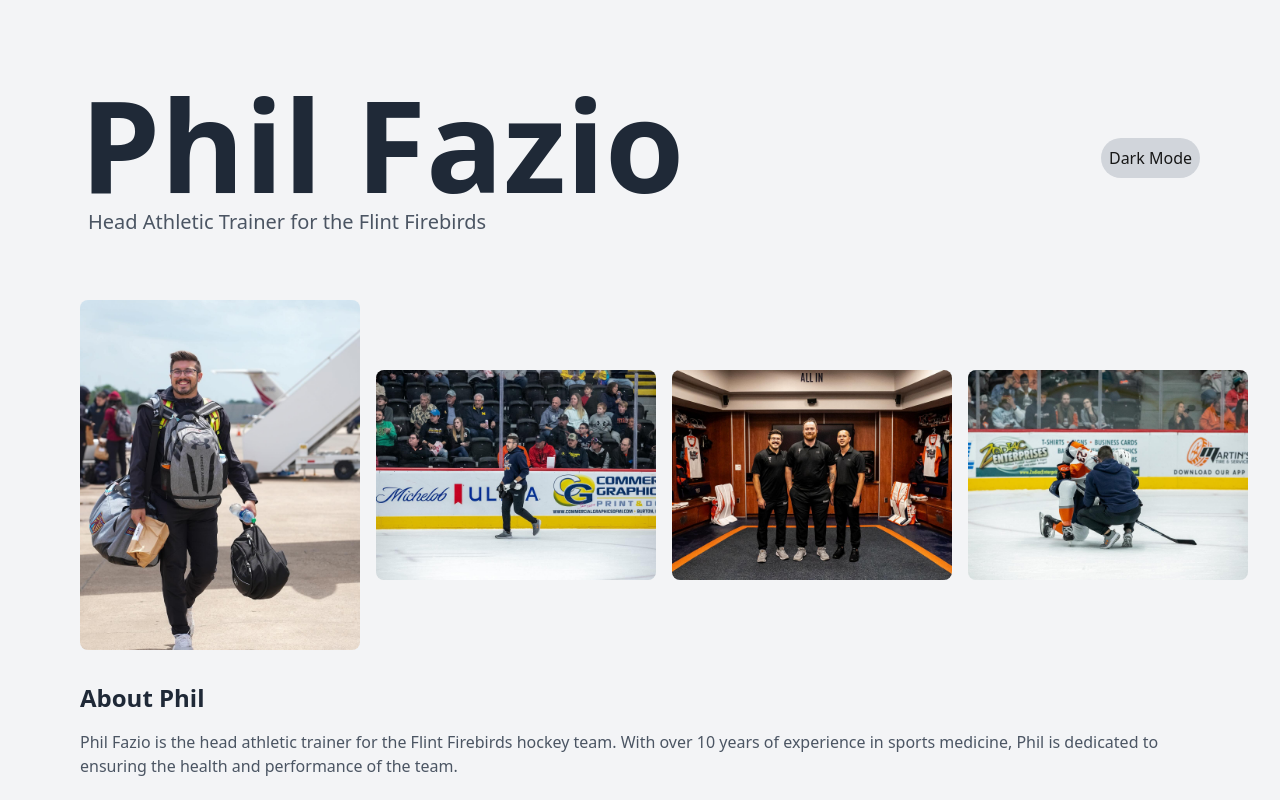
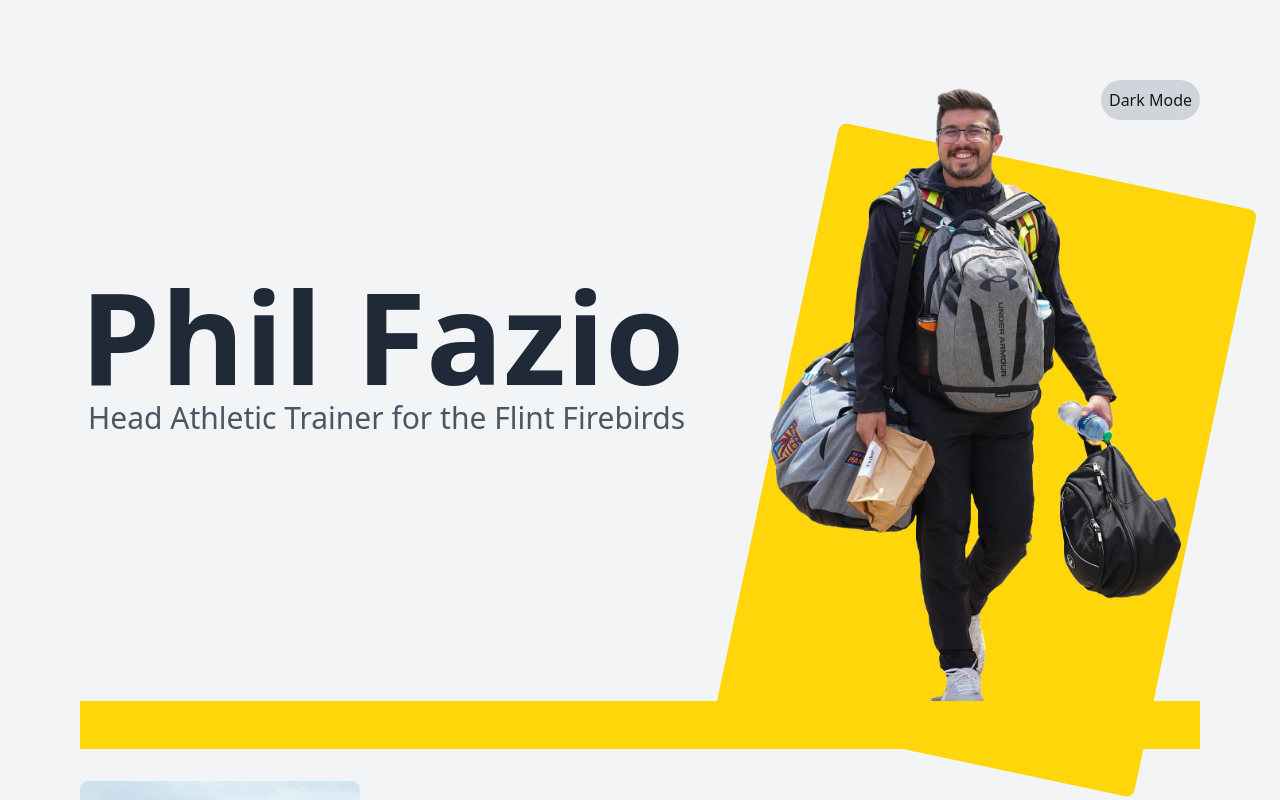
Before and after one commit to Leyden05/Phil, a Next.js app in the folder phil-site/: page / in a window 1280 px wide. Shown: the top 800 px of the page. Built offline with nearby package versions, Linux system fonts and the light colour scheme.

Commit message:
adding sites

```diff
--- a/phil-site/app/page.js
+++ b/phil-site/app/page.js
@@ -19,51 +19,63 @@ export default function Home() {
   };
 
   return (
-    <div className="flex flex-col items-center justify-center min-h-screen p-8 pb-20 gap-16 sm:p-20 bg-gray-100 dark:bg-gray-900 transition-background duration-500">
-      <header className="w-full flex justify-between items-center">
-        <div className="text-left">
+    <div className="flex flex-col items-center justify-center min-h-screen p-8 pb-20 sm:p-20 bg-gray-100 dark:bg-darkBlue transition-background duration-500">
+      <header className="w-full flex justify-between">
+        <div className="text-left z-10 lg:mt-48">
           <h1 className="text-9xl font-bold text-gray-800 dark:text-gray-200 transition-text duration-500">Phil Fazio</h1>
-          <p className="text-xl text-gray-600 dark:text-gray-400 transition-text duration-500 ml-2">Head Athletic Trainer for the Flint Firebirds</p>
+          <p className="text-3xl text-gray-600 dark:text-gray-400 transition-text duration-500 ml-2">Head Athletic Trainer for the Flint Firebirds</p>
         </div>
+        <div className="hidden lg:block absolute top-40 right-20 w-1/3 h-3/4 bg-lightGold rounded-lg transform rotate-12 z-0"></div>
+        <Image
+            className="md:block hidden rounded-lg w-1/2 max-w-[40%] h-3/4 z-10"
+            src="/images/philnobg1.png"
+            alt="Phil Fazio"
+            width={1000}
+            height={1500}
+            priority
+          />
+      </header>
         <button
           onClick={toggleDarkMode}
-          className="p-2 rounded-full bg-gray-300 dark:bg-gray-700 focus:outline-none transition-background duration-500"
+          className="absolute top-20 right-20 p-2 rounded-full bg-gray-300 dark:bg-gray-700 focus:outline-none transition-background duration-500 z-10"
         >
           {darkMode ? 'Light Mode' : 'Dark Mode'}
         </button>
-      </header>
-      <main className="flex flex-col items-center gap-8 sm:items-start">
+      <div className="bg-lightGold p-6 w-full mb-8">
+
+</div>
+      <main className="flex flex-col items-center gap-8 sm:items-start z-10">
         <div className="flex items-center gap-4">
           <Image
             className="rounded-lg w-1/4 h-full"
             src="/images/philufl1.jpg"
             alt="Phil Fazio"
-            width={180}
-            height={180}
+            width={1000}
+            height={1000}
             priority
           />
           <Image
             className="rounded-lg w-1/4 h-full"
             src="/images/philice1.jpg"
             alt="Phil Fazio"
-            width={180}
-            height={180}
+            width={1000}
+            height={1000}
             priority
           />
           <Image
             className="rounded-lg w-1/4 h-full"
             src="/images/philice2.jpg"
             alt="Phil Fazio"
-            width={180}
-            height={180}
+            width={1000}
+            height={1000}
             priority
           />
           <Image
             className="rounded-lg w-1/4 h-full"
             src="/images/philice3.jpg"
             alt="Phil Fazio"
-            width={180}
-            height={180}
+            width={1000}
+            height={1000}
             priority
           />
         </div>
@@ -121,7 +133,7 @@ export default function Home() {
         <section className="text-center sm:text-left">
           <h2 className="text-2xl font-semibold text-gray-800 dark:text-gray-200 transition-text duration-500">Contact</h2>
           <p className="text-gray-600 dark:text-gray-400 mt-4 transition-text duration-500">
-            You can reach Phil at <a href="mailto:phil.fazio@flintfirebirds.com" className="text-blue-500">phil.fazio@flintfirebirds.com</a>.
+            You can reach Phil at <a href="mailto:philip@flintfirebirds.com" className="text-blue-500">philip@flintfirebirds.com</a>.
           </p>
         </section>
       </main>
--- a/phil-site/tailwind.config.mjs
+++ b/phil-site/tailwind.config.mjs
@@ -11,6 +11,11 @@ export default {
       colors: {
         background: "var(--background)",
         foreground: "var(--foreground)",
+        darkBlue: "#000814",
+        mediumBlue: "#001D3D",
+        lightBlue: "#003566",
+        gold: "#FFC300",
+        lightGold: "#FFD60A",
       },
       transitionProperty: {
         'background': 'background-color',
```
Also changed, not shown: phil-site/app/globals.css (line endings or trailing spaces), phil-site/public/images/philnobg1.png (added).
